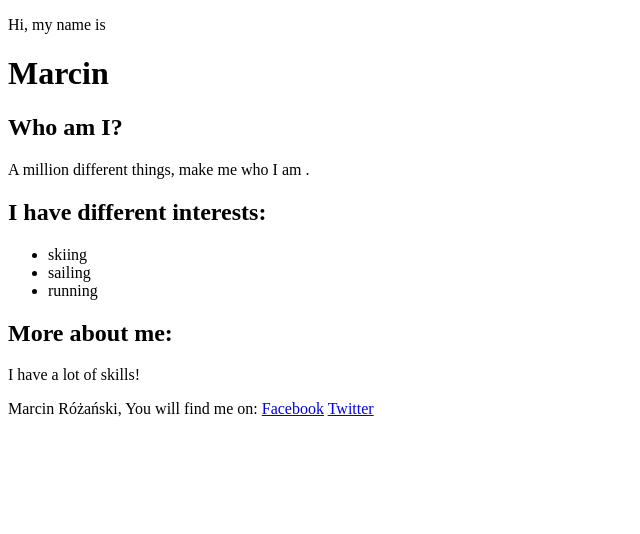
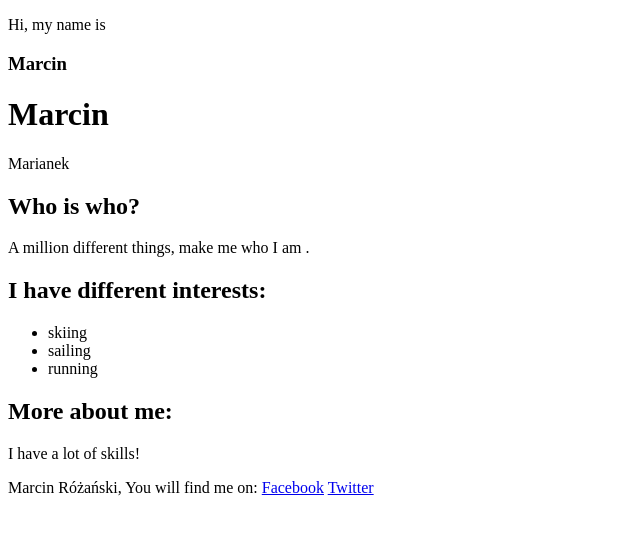
Before and after one commit to marro2016/nauka-gita, a plain HTML site: page index.html in a window 1280 px wide. Shown: the whole page, without its empty margins (0-640 px from the left). Drawn offline with nearby package versions, Linux system fonts and the light colour scheme; files that its build step writes are made by us from their sources.

Commit message:
add h1 to body

```diff
--- a/index.html
+++ b/index.html
@@ -2,17 +2,18 @@
 <html>
     <head>
         <meta charset="UTF-8">
-        <title>Strona o mnie</title>
+        <title>Strona o tobie</title>
         <link rel="stylesheet" type="text/css" href="style.css">
     </head>
     <body>
         <header>
         	<p> Hi, my name is</p>
-        	<h1> Marcin </h1>
+        	<h3> Marcin</h3><h1>Marcin</h1>
+		<p>Marianek</p>
         </header>
         <main class="container">
             <section class="about">
-            <h2>Who am I?</h2>
+            <h2>Who is who?</h2>
 			<p>A million different things, make me who I am .</p>
             </section>
             <section class="interests">
```
